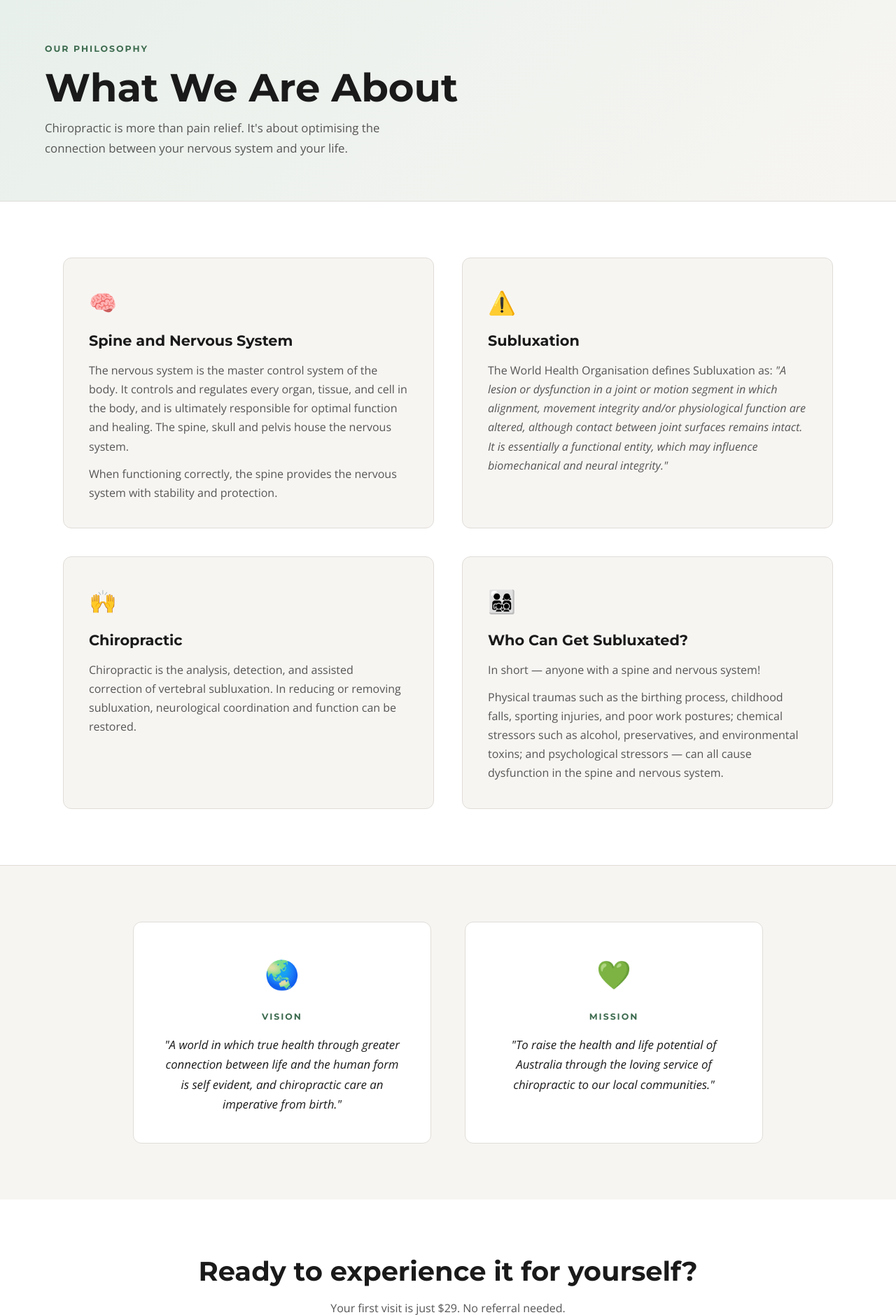
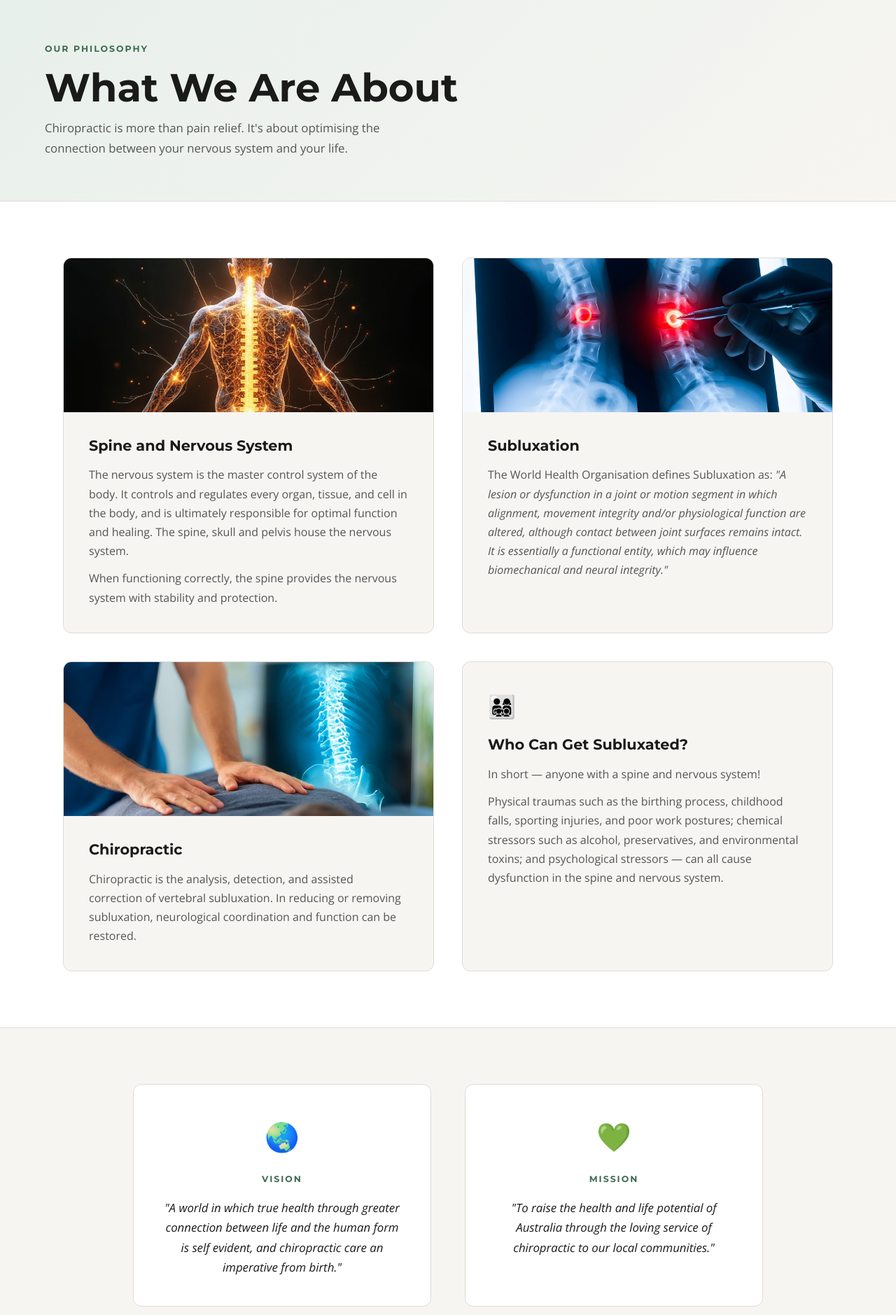
Before and after one commit to mymedsbot/valleyrising-web, a Flask app: page /about in a window 1280 px wide. Shown: the part 71-1950 px from the top of the page at 70% size. Run offline with Flask 3, Linux system fonts and the light colour scheme.

Commit message:
Add images to About page for Spine & Nervous System, Subluxation and Chiropractic sections

```diff
--- a/static/css/style.css
+++ b/static/css/style.css
@@ -561,10 +561,19 @@ footer {
   margin: 0 auto;
 }
 .about-block {
-  padding: 36px;
   background: var(--off-white);
   border-radius: 12px;
   border: 1px solid var(--border);
+  overflow: hidden;
+}
+.about-block img {
+  width: 100%;
+  height: 220px;
+  object-fit: cover;
+  display: block;
+}
+.about-block-body {
+  padding: 36px;
 }
 .about-icon {
   font-size: 2rem;
--- a/templates/about.html
+++ b/templates/about.html
@@ -14,29 +14,37 @@
   <div class="about-grid">
 
     <div class="about-block">
-      <div class="about-icon">🧠</div>
+      <img src="/static/images/spine-nervous-system.jpg" alt="Spine and Nervous System">
+      <div class="about-block-body">
         <h2>Spine and Nervous System</h2>
         <p>The nervous system is the master control system of the body. It controls and regulates every organ, tissue, and cell in the body, and is ultimately responsible for optimal function and healing. The spine, skull and pelvis house the nervous system.</p>
         <p>When functioning correctly, the spine provides the nervous system with stability and protection.</p>
       </div>
+    </div>
 
     <div class="about-block">
-      <div class="about-icon">⚠️</div>
+      <img src="/static/images/subluxation.jpg" alt="Subluxation">
+      <div class="about-block-body">
         <h2>Subluxation</h2>
         <p>The World Health Organisation defines Subluxation as: <em>"A lesion or dysfunction in a joint or motion segment in which alignment, movement integrity and/or physiological function are altered, although contact between joint surfaces remains intact. It is essentially a functional entity, which may influence biomechanical and neural integrity."</em></p>
       </div>
+    </div>
 
     <div class="about-block">
-      <div class="about-icon">🙌</div>
+      <img src="/static/images/chiropractic.jpg" alt="Chiropractic">
+      <div class="about-block-body">
         <h2>Chiropractic</h2>
         <p>Chiropractic is the analysis, detection, and assisted correction of vertebral subluxation. In reducing or removing subluxation, neurological coordination and function can be restored.</p>
       </div>
+    </div>
 
     <div class="about-block">
+      <div class="about-block-body">
         <div class="about-icon">👨‍👩‍👧‍👦</div>
         <h2>Who Can Get Subluxated?</h2>
       <p>In short — anyone with a spine and nervous system!</p>
         <p>Physical traumas such as the birthing process, childhood falls, sporting injuries, and poor work postures; chemical stressors such as alcohol, preservatives, and environmental toxins; and psychological stressors — can all cause dysfunction in the spine and nervous system.</p>
+      </div>
     </div>
 
   </div>
```
Also changed, not shown: static/images/chiropractic.jpg (added), static/images/spine-nervous-system.jpg (added), static/images/subluxation.jpg (added). Lines whose indentation alone changed are shown as unchanged.
